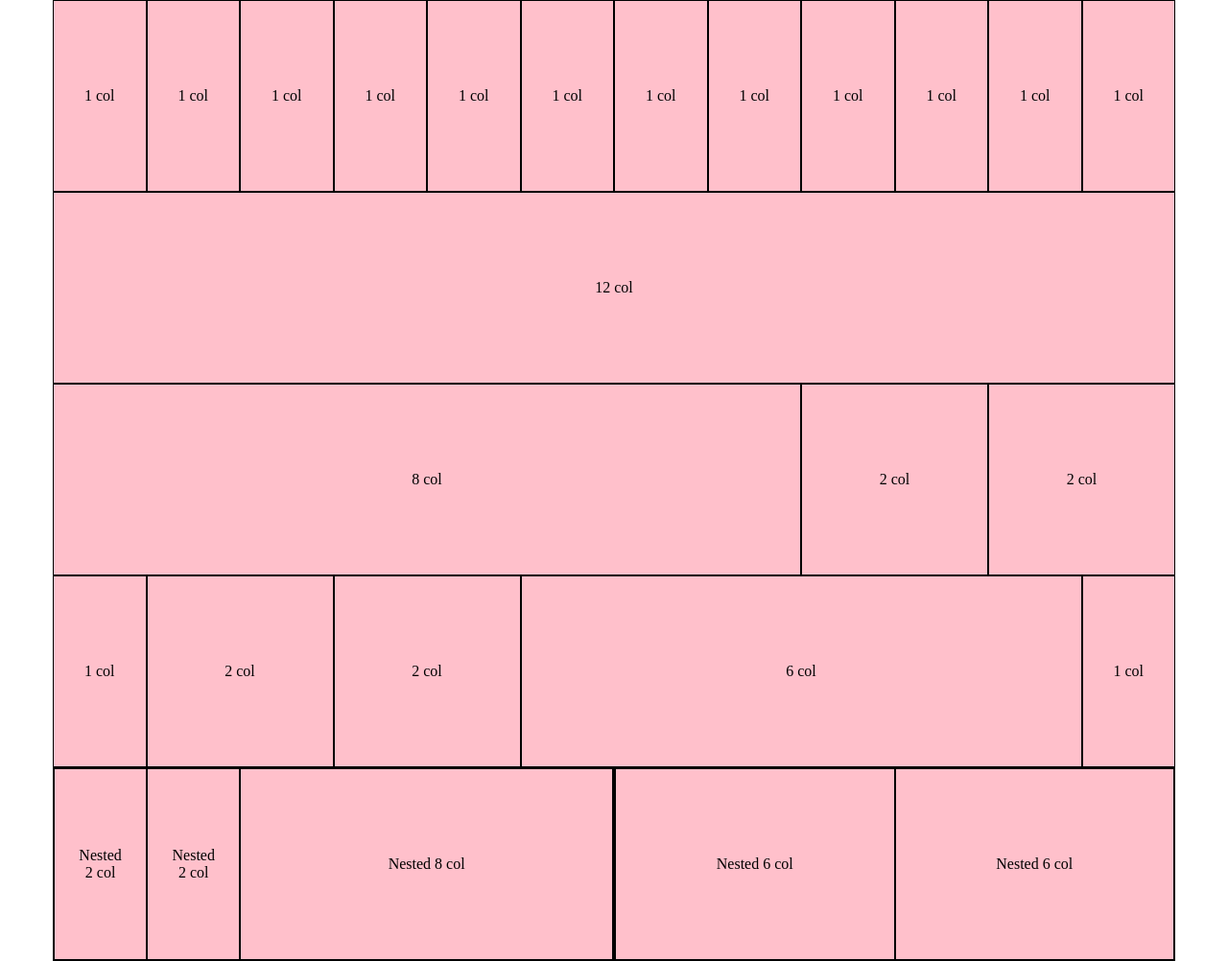
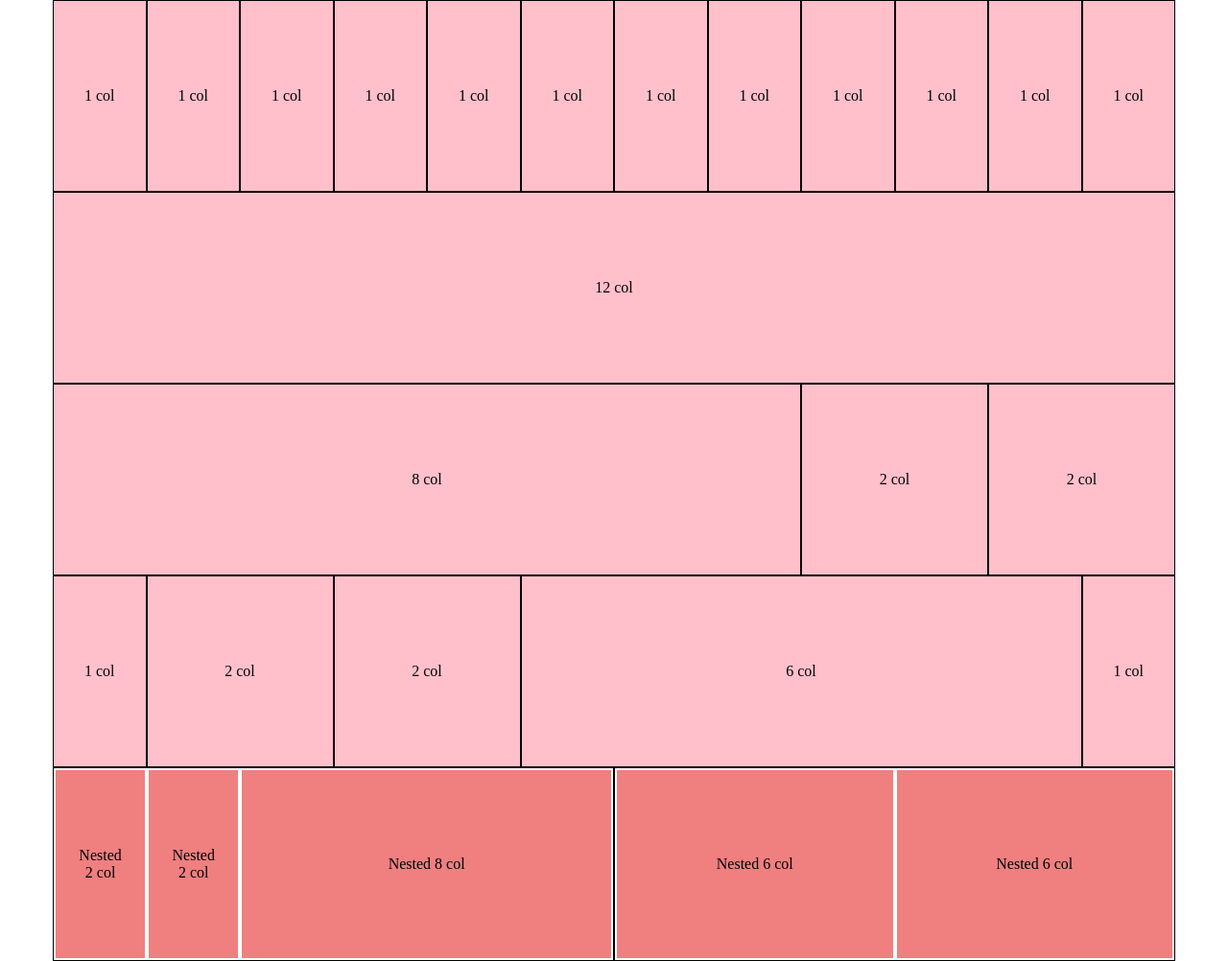
Before and after one commit to Nicolas2595/html-css-12bool, a plain HTML site: page index.html in a window 1280 px wide. Shown: the whole page at 96% size. Drawn offline with Linux system fonts and the light colour scheme.

Commit message:
aggiunta parte finale

```diff
--- a/css/style.css
+++ b/css/style.css
@@ -5,3 +5,18 @@ p {
     left: 50%;
     transform: translate(-50% , -50%);
 }
+
+.nested > .col-6 {
+    background-color: #f07f80;
+    border: 2px solid white;
+}
+
+.nested > .col-2 {
+    background-color: #f07f80;
+    border: 2px solid white;
+}
+
+.nested > .col-8 {
+    background-color: #f07f80;
+    border: 2px solid white;
+}
--- a/index.html
+++ b/index.html
@@ -86,7 +86,7 @@
 
         <div class="container">
             <div class="col-6">
-                <div class="container">
+                <div class="container nested">
                     <div class="col-2">
                         <p>Nested 2 col</p>
                     </div>
@@ -99,7 +99,7 @@
                 </div>
             </div>
             <div class="col-6">
-                <div class="container">
+                <div class="container nested">
                     <div class="col-6">
                         <p>Nested 6 col</p>
                     </div>
```
